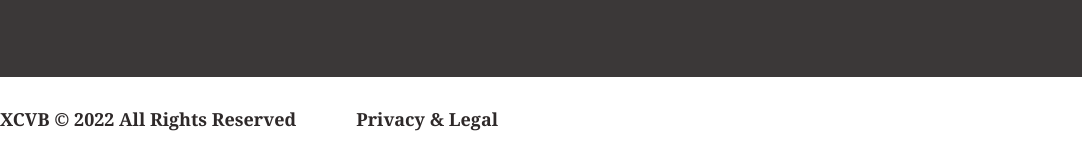
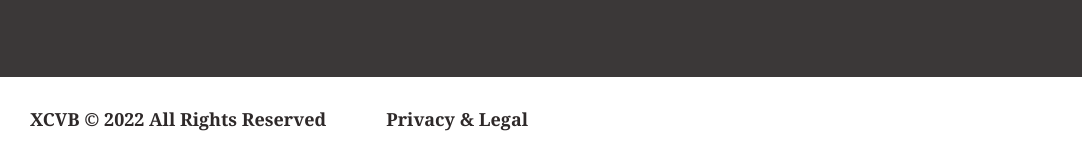
Before and after one commit to tmaldonado98/product-landing-page-1, a plain HTML site: page index.html in a window 1280 px wide. Shown: the part 6285-6447 px from the top of the page, 0-1082 px from the left. Drawn offline with Linux system fonts and the light colour scheme.

Commit message:
Added 3rem left margin to default screen width - large devices.

```diff
--- a/main.css
+++ b/main.css
@@ -332,6 +332,7 @@ footer {
 #footer-text {
   display: flex;
   width: 50%;
+  margin-left: 3rem;
   gap: 6rem;
   align-items: center;
 }
```
